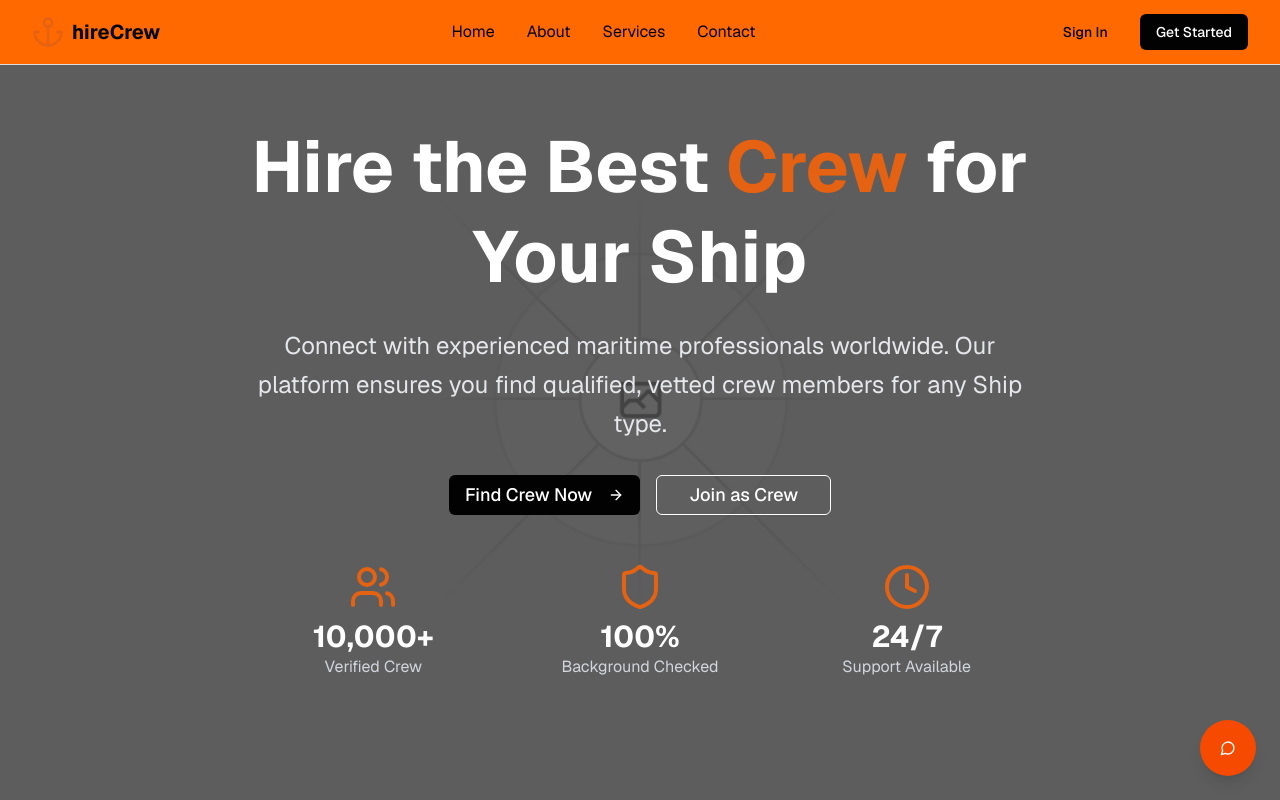
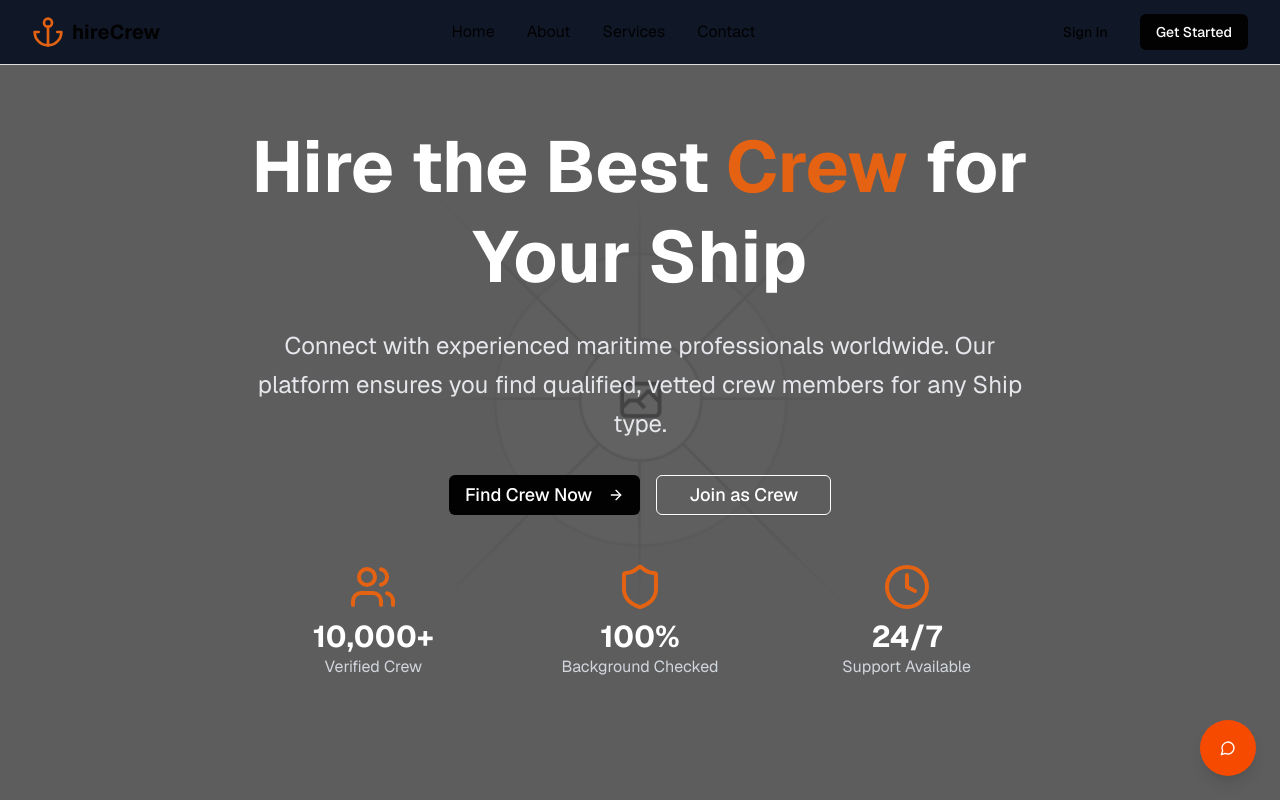
Before and after one commit to olivercarmont/hire-crew-website, a Next.js app: page / in a window 1280 px wide. Shown: the top 800 px of the page. Built offline with nearby package versions, Linux system fonts and the light colour scheme.

Commit message:
Fix: Improve Navbar Text Readability with Darker Background Color (surgical edit)

```diff
--- a/components/navbar.tsx
+++ b/components/navbar.tsx
@@ -10,7 +10,7 @@ export function Navbar({ variant }: { variant?: "landing" }) {
   return (
     <nav className={`fixed top-0 left-0 right-0 z-50 ${
   variant === "landing"
-    ? "bg-orange-500"
+    ? "bg-gray-900"
     : "bg-background/95 backdrop-blur supports-[backdrop-filter]:bg-background/60"
 } border-b border-border`}>
       <div className="max-w-7xl mx-auto px-4 sm:px-6 lg:px-8">
```
